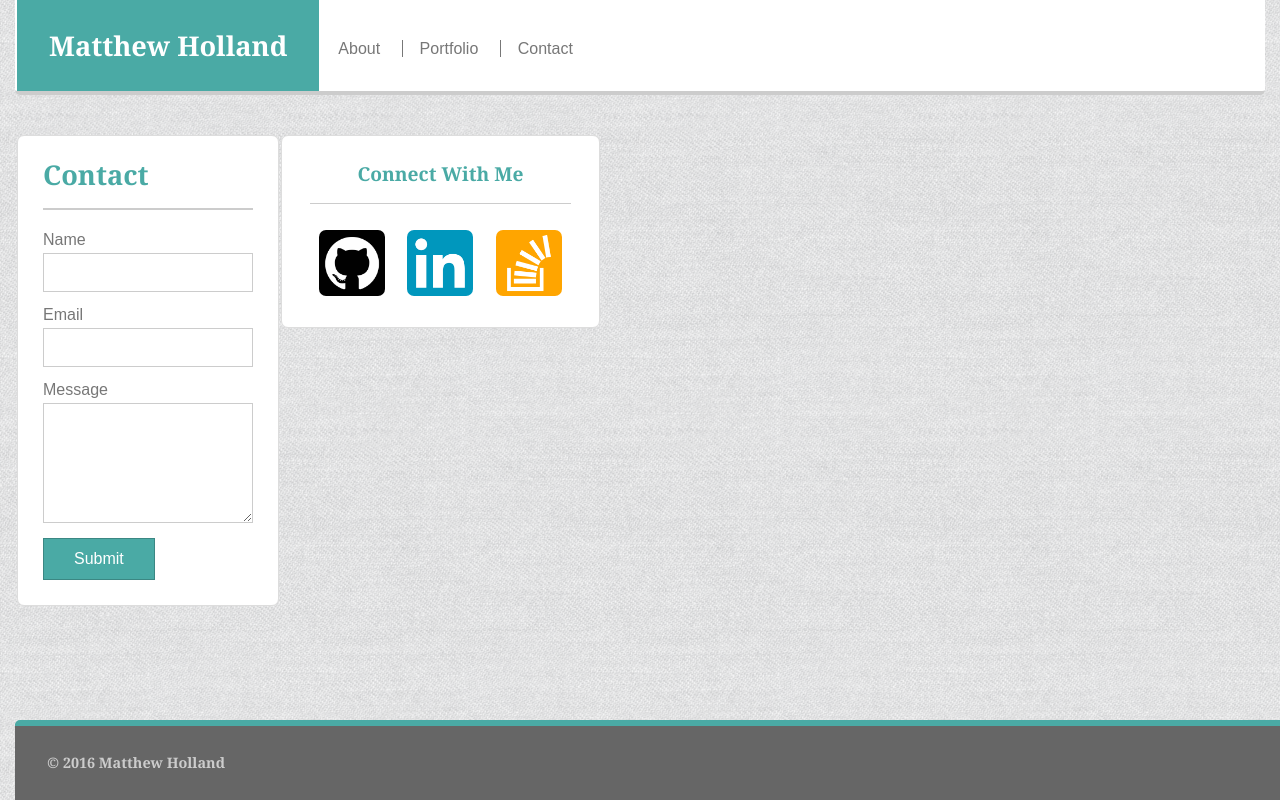
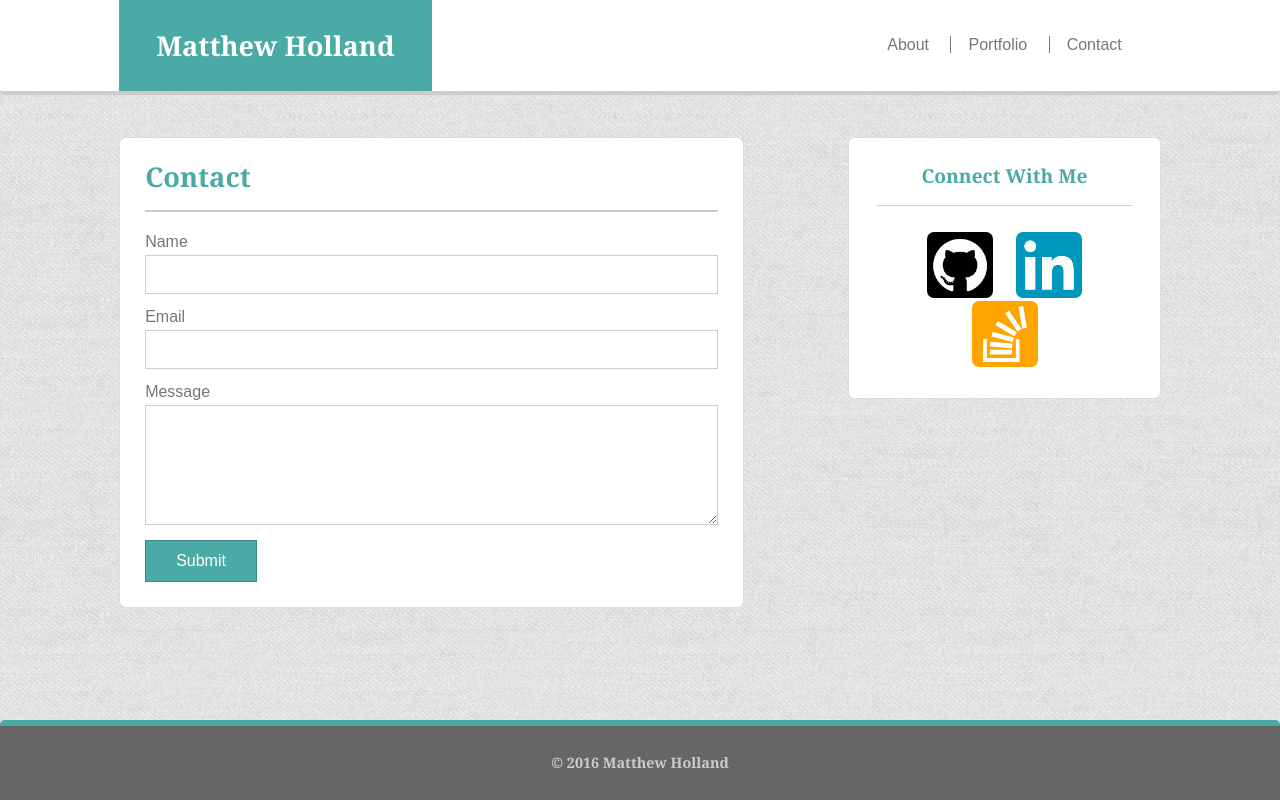
Before and after one commit to trooperandz/Portfolio-II, a PHP site: page /contact.html in a window 1280 px wide. Run offline with PHP 8.4, Linux system fonts and the light colour scheme.

Commit message:
Update contact page and header neg margin

```diff
--- a/assignment1/assets/css/style.css
+++ b/assignment1/assets/css/style.css
@@ -36,7 +36,7 @@ nav {
 
 /* Move the nav ul down, inline with the <h1> name */
 nav ul {
-	margin-top: 41px;
+	padding: 37px 0px;
 }
 
 nav ul li {
@@ -395,6 +395,11 @@ input[type="submit"]:hover {
 	.margin-sm {
 		margin-bottom: 40px;
 	}
+
+	/* Override container left and right padding for main name <h1> */
+	header h1 {
+		margin: 0px -15px;
+	}
 }
 
 /* You can use this if you want the background to flow to the left of your name instead of being white. Add to <header> tag */
--- a/assignment1/contact.html
+++ b/assignment1/contact.html
@@ -1,4 +1,4 @@
-<!DOCTYPE html>
+	<!DOCTYPE html>
 <html>
 	<head>
 		<title> Portfolio - Matthew Holland </title>
@@ -6,29 +6,33 @@
 		<!-- Apply CSS reset file to maintain cross-browser compatibility -->
 		<link rel="stylesheet" type="text/css" href="assets/css/reset.css">
 
-		<!-- This is the fluid grid layout with full-width header and footer. Navigate to index_fixed_container.html to see fixed container layout-->
+		<!-- This is the fluid grid layout with full-width header and footer -->
 		<link rel="stylesheet" type="text/css" href="assets/css/style.css">
+	</head>
 
-	</head>
 	<body>
-		<!-- Note: these 'bootstrap look-alike' classes are custom; I've wanted to try and replicate it to understand it better... -->
-		<div class="container">
-			<header class="bg-white">
+		<!-- Note: these 'bootstrap look-alike' classes are custom. No Bootstrap files welcome in this house! -->
+
+		<!-- The header stretches 100%, with no padding on left or right -->
+		<header class="bg-white">
+			<!-- Contain content in the header to adhere to the grid system -->
+			<div class="container">
 				<div class="row">
 					<!-- Take this out and apply the 'offset-1' class to <header> if you want the background to go left of the name -->
-					<div class="col-1 columns">
+					<div class="col-lg-1 columns">
 						<p> </p>
 					</div>
 
-					<div class="col-3 columns name">
+					<div class="col-sm-12 col-md-5 col-lg-3 columns name">
 						<h1 class="text-center"> Matthew Holland </h1>
 					</div>
 
-					<div class="col-4 columns">
+					<div class="col-md-2 col-lg-4 columns">
 						<p> </p>
 					</div>
 
-					<nav class="col-3 columns">
+					<!-- Got 'a getchyua tooo where-a you-a goins' -->
+					<nav class="col-sm-12 col-md-4 col-lg-3 columns">
 						<ul class="inline-ul no-bullet">
 							<li class="first"> <a href="index.html">About</a> </li>
 							<li> <a href="portfolio.html">Portfolio</a> </li>
@@ -36,27 +40,35 @@
 						</ul>
 					</nav>
 
-					<div class="col-1 columns">
+					<div class="col-lg-1 columns">
 						<p> </p>
 					</div>
 				</div> <!-- .row -->
-			</header>
+			</div> <!-- .container -->
+		</header>
 
-			<div class="row placeholder">
-				<div class="col-12 columns">
+		<!-- Main page content -->
+		<div class="container">
+			<!-- Place permanent space between <header> and main content. -->
+			<!-- Note: margin-sm, margin-md & margin-lg are used for applying equal padding between stacked columns -->
+			<div class="row">
+				<div class="col-sm-12 col-md-12 col-lg-12 margin-sm margin-md margin-lg columns">
 					<p> </p>
 				</div>
 			</div>
 
 			<div class="row">
-				<div class="col-1 columns">
+				<div class="col-lg-1 columns">
 					<p> </p>
 				</div>
-				<section class="col-6 columns bg-white">
-						<h1> Contact </h1>
-						<hr/>
 
-						<article>
+				<!-- The big cheese.  Only apply margin to bottom of <section> if <section> & <aside> become stacked -->
+				<section class="col-sm-12 col-md-12 col-lg-6 margin-sm margin-md margin-lg columns bg-white">
+					<h1> Contact </h1>
+					<hr/>
+
+					<!-- Interesting like the NY Times -->
+					<article>
 							<form>
 								<div class="form-group">
 									<label for="name" name="name" placeholder="John Smith"> Name </label>
@@ -78,41 +90,65 @@
 						</article>
 				</section>
 
-				<div class="col-1 columns">
+				<div class="col-lg-1 columns">
 					<p> </p>
 				</div>
 
-				<aside class="col-3 columns bg-white">
+				<!-- The less-big cheese, but still important -->
+				<aside class="col-sm-12 col-md-12 col-lg-3 margin-sm margin-md columns bg-white">
 					<h3 class="text-center"> Connect With Me </h3>
 					<hr/>
 
 					<ul class="inline-ul no-bullet text-center">
-						<li> <a href="#"><img src="assets/images/github-icon.png"   height="66" width="66" alt="Github"/>         </a></li>
-						<li> <a href="#"><img src="assets/images/linkedin-icon.png" height="66" width="66" alt="LinkedIn"/>       </a></li>
-						<li> <a href="#"><img src="assets/images/stackoverflow.png" height="66" width="66" alt="Stack Overflow"/> </a></li>
+						<li>
+							<a href="#"><img src="assets/images/github-icon.png"   height="66" width="66" alt="Github"/></a>
+						</li>
+
+						<li>
+							<a href="#"><img src="assets/images/linkedin-icon.png" height="66" width="66" alt="LinkedIn"/></a>
+						</li>
+
+						<li>
+							<a href="#"><img src="assets/images/stackoverflow.png" height="66" width="66" alt="Stack Overflow"/></a>
+						</li>
 					</ul>
 				</aside>
 
-
-				<div class="col-1 columns">
+				<div class="col-lg-1 columns">
 					<p> </p>
 				</div>
+
+				<!-- Place permanent space between main content and <footer> -->
+				<!--
+				<div class="row placeholder">
+					<div class="col-sm-12 col-md-12 col-lg-12 columns">
+						<p> &nbsp; </p>
+					</div>
+				</div>-->
 			</div> <!-- .row -->
-			<footer>
+		</div> <!-- .container -->
+
+		<!-- The footer stretches 100%, with no padding on left or right -->
+		<footer>
+			<!-- Contain content in the footer to adhere to the grid system -->
+			<div class="container">
 				<div class="row">
-					<div class="col-4 columns">
+					<div class="col-sm-2 col-md-4 col-lg-4 columns">
 						<p> </p>
 					</div>
 
-					<div class="col-4 columns">
+					<!-- Allow more space for <h5> on small device so that text does not wrap -->
+					<div class="col-sm-8 col-md-4 col-lg-4 columns">
 						<h5 class="text-center"> &copy; 2016 Matthew Holland </h5>
 					</div>
 
-					<div class="col-4 columns">
+					<div class="col-sm-2 col-md-4 col-lg-4 columns">
 						<p> </p>
 					</div>
 				</div>
-			</footer>
-		</div> <!-- .container -->
+			</div> <!-- .container -->
+		</footer>
+	<!-- WORD!! -->
 	</body>
+<!-- peace out -->
 </html>
```
Also changed, not shown: assignment1/index.html (+4 -4 lines).
